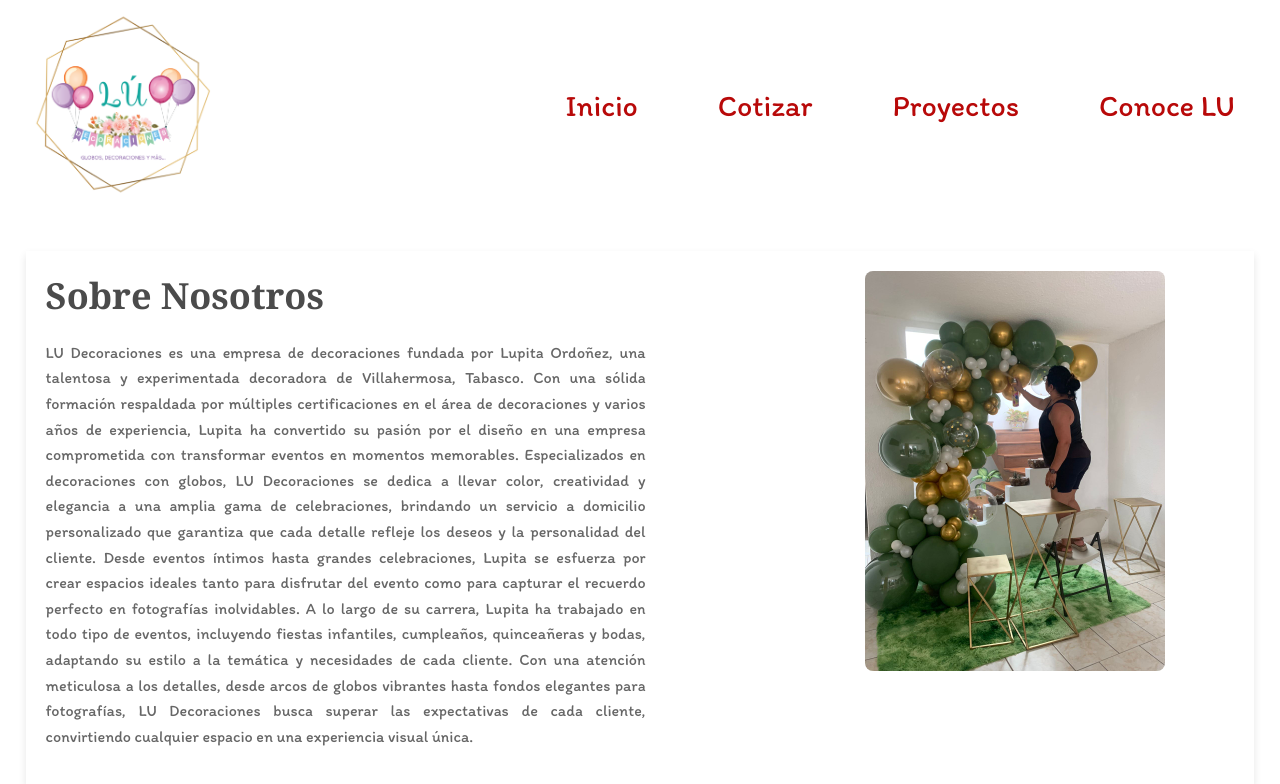
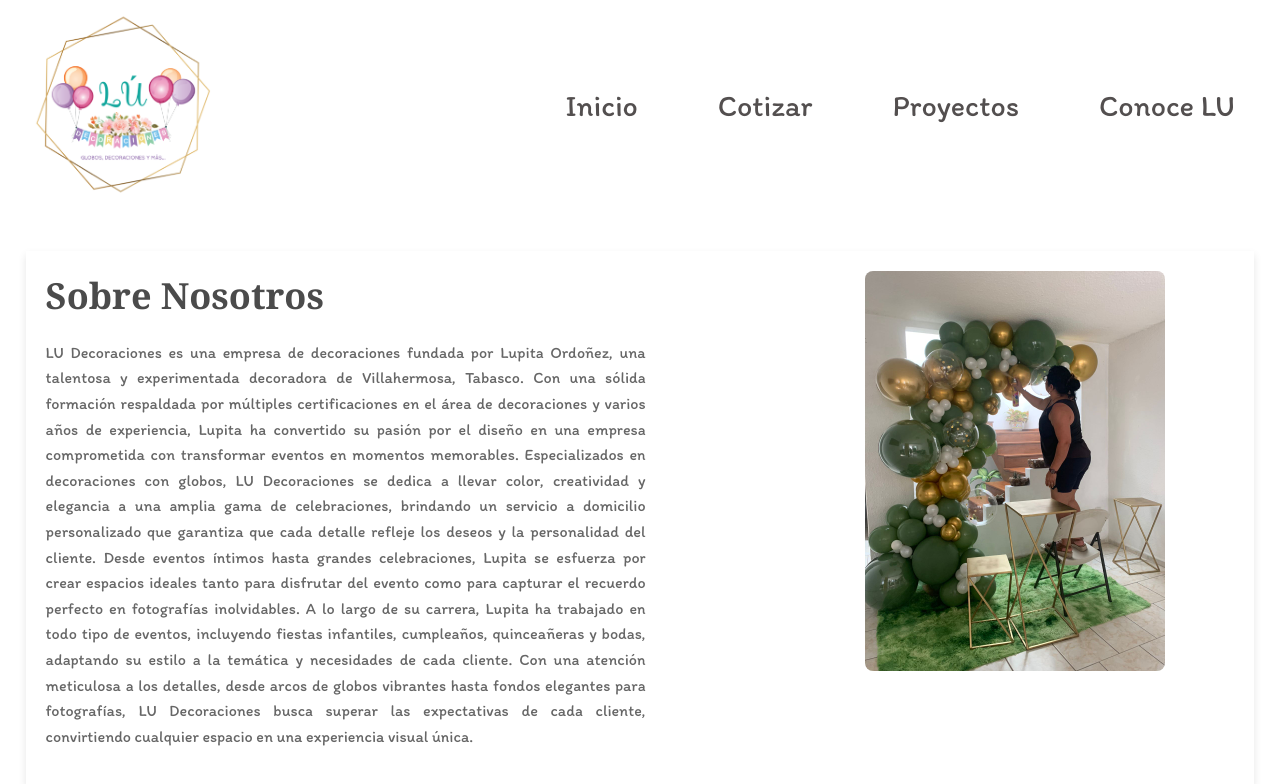
Before and after one commit to FloWareR/ludecoraciones, a PHP site: page /views/sections/about.php in a window 1280 px wide. Shown: the top 784 px of the page. Run offline with PHP 8.4, Linux system fonts and the light colour scheme.

Commit message:
Update styles.css

```diff
--- a/assets/css/styles.css
+++ b/assets/css/styles.css
@@ -79,7 +79,7 @@ h1.title {
 
 .nav-links a {
     text-decoration: none;
-    color: #b80909;
+    color: #534f4f;
     padding: 15px 25px;
     border-radius: 20px;
     transition: background-color 0.3s ease, transform 0.3s ease;
```
